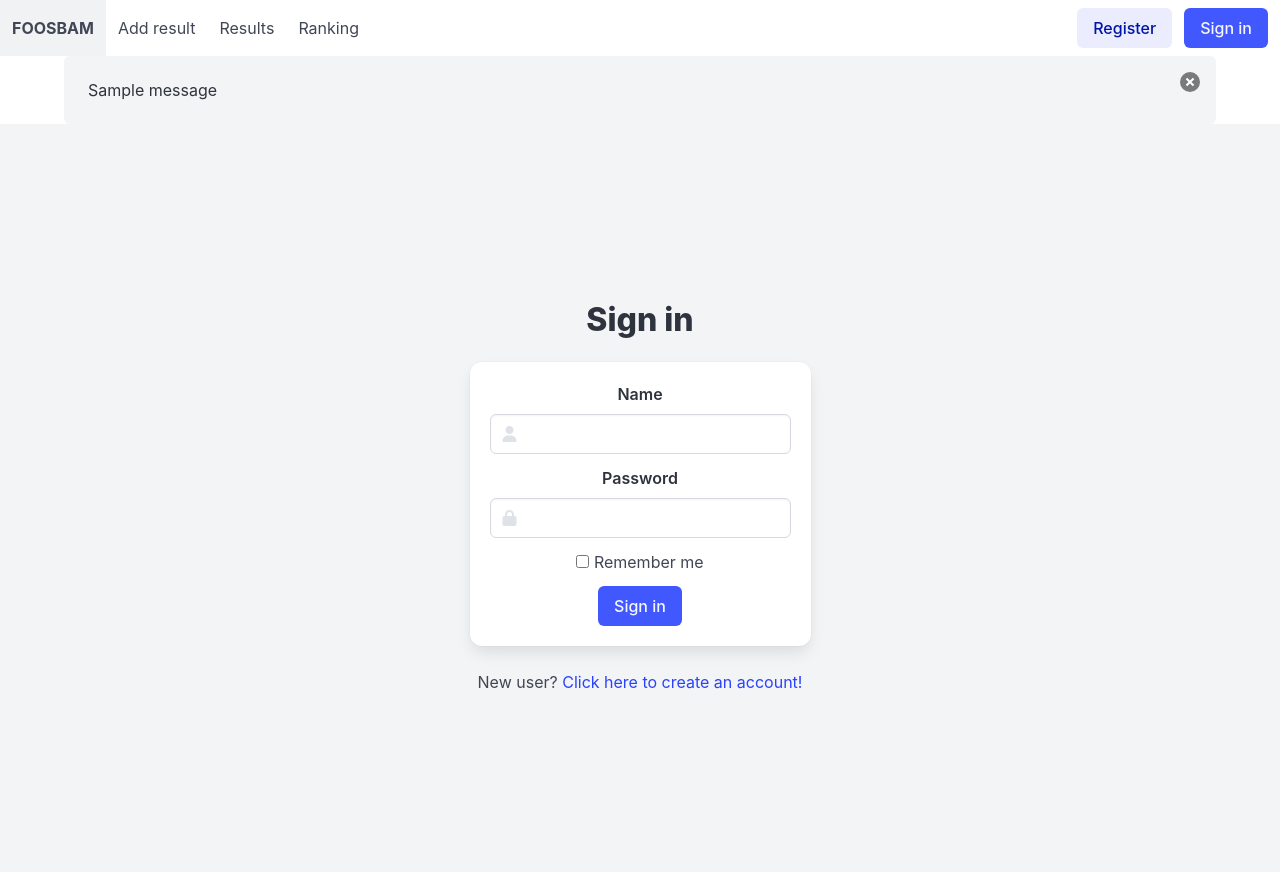
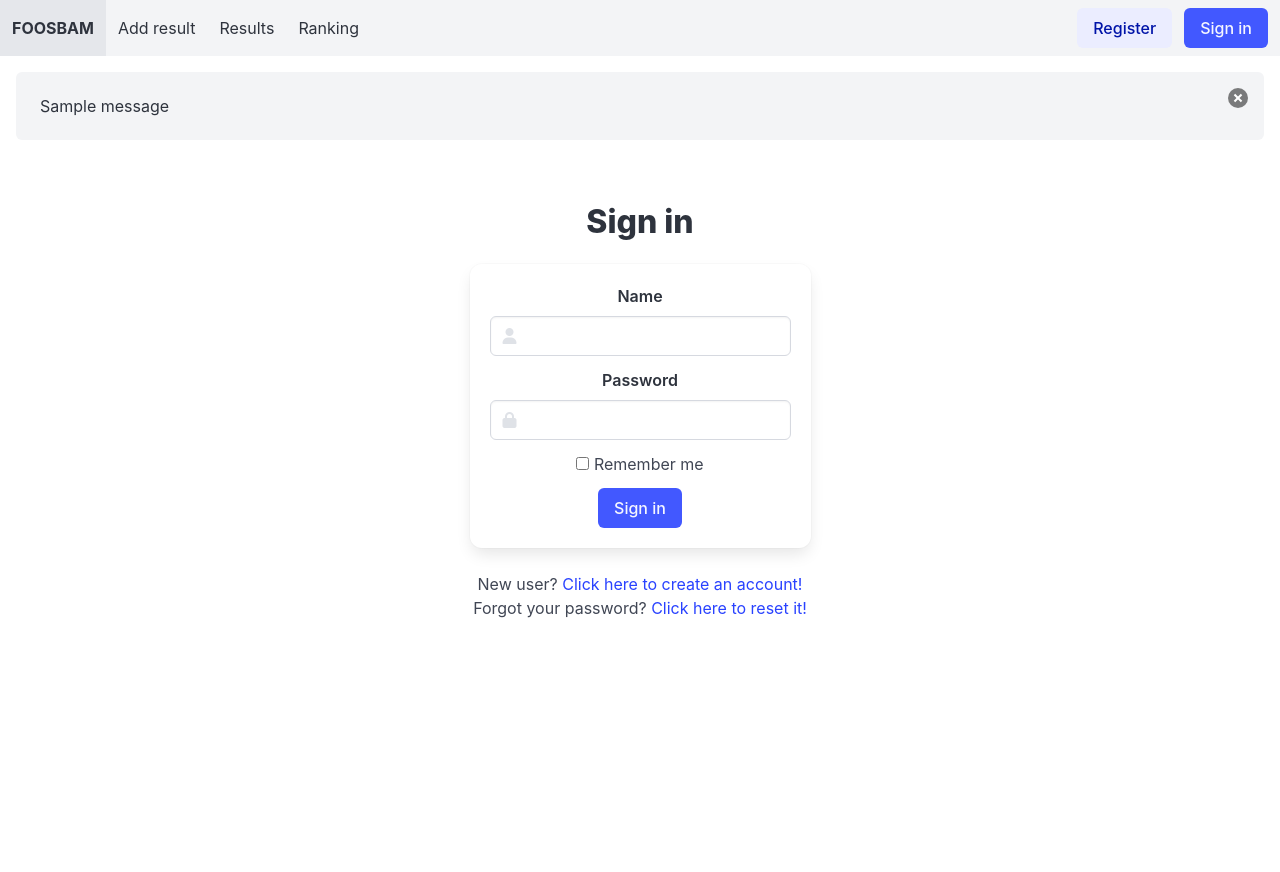
Before and after one commit to CrossMark/foosbam, a Flask app: page /auth/login in a window 1280 px wide. After the commit the page ends 618 px from the top, so only its background shows below. Run offline with Flask 3, Linux system fonts and the light colour scheme; tables that the repository leaves empty hold one stand-in row (values such as "Sample post"); one stand-in notice (Sample message) is shown.

Commit message:
fix auth pages

```diff
--- a/foosbam/templates/auth/login.html
+++ b/foosbam/templates/auth/login.html
@@ -3,8 +3,7 @@
 
 {% block content %}
 
-<section class="hero has-background-light is-fullheight-with-navbar">
-    <div class="hero-body">
+    <section class="section">
         <div class="container has-text-centered">
             <div class="columns is-centered">
                 <div class="column is-narrow">
@@ -15,10 +14,10 @@
                         {{ m.quick_form(form) }}
                     </div>
                     <p>New user? <a href="{{ url_for('auth.register') }}">Click here to create an account!</a></p>
+                    <p>Forgot your password? <a href="{{ url_for('auth.request_password_reset') }}">Click here to reset it!</a></p>
                 </div>
             </div>
         </div>
-    </div>
-</section>
+    </section>
 
 {% endblock %}
--- a/foosbam/templates/auth/register.html
+++ b/foosbam/templates/auth/register.html
@@ -3,8 +3,7 @@
 
 {% block content %}
 
-<section class="hero has-background-light is-fullheight-with-navbar">
-    <div class="hero-body">
+    <section class="section">
         <div class="container has-text-centered">
             <div class="columns is-centered">
                 <div class="column is-narrow">
@@ -18,7 +17,6 @@
                 </div>
             </div>
         </div>
-    </div>
-</section>
+    </section>
 
 {% endblock %}
--- a/foosbam/templates/base.html
+++ b/foosbam/templates/base.html
@@ -10,7 +10,7 @@
     </head>
     <body>
         <!--Navigation bar-->
-        <nav class="navbar role="navigation" aria-label="main navigation">
+        <nav class="navbar is-light" role="navigation" aria-label="main navigation">
             <div class="navbar-brand">
                 <a class="navbar-item" href="{{ url_for('core.index') }}">
                     <h1><b>FOOSBAM</b></h1>
@@ -64,16 +64,11 @@
             {% with messages = get_flashed_messages(with_categories=true) %}
             {% if messages %}
                 {% for category, message in messages %}
-                <div class="container">
-                    <div class="columns is-centered">
-                        <div class="column">
-                            <div class="notification {{ category }}">
-                                <button class="delete"></button>
-                                {{ message }}
-                            </div>
-                        </div>
+
+                    <div class="notification {{ category }} m-4">
+                        <button class="delete"></button>
+                        {{ message }}
                     </div>
-                </div>
 
                 {% endfor %}
             {% endif %}
```
Also changed, not shown: foosbam/templates/auth/request_password_reset.html (+15 -2 lines), foosbam/templates/auth/reset_password.html (+14 -2 lines).
